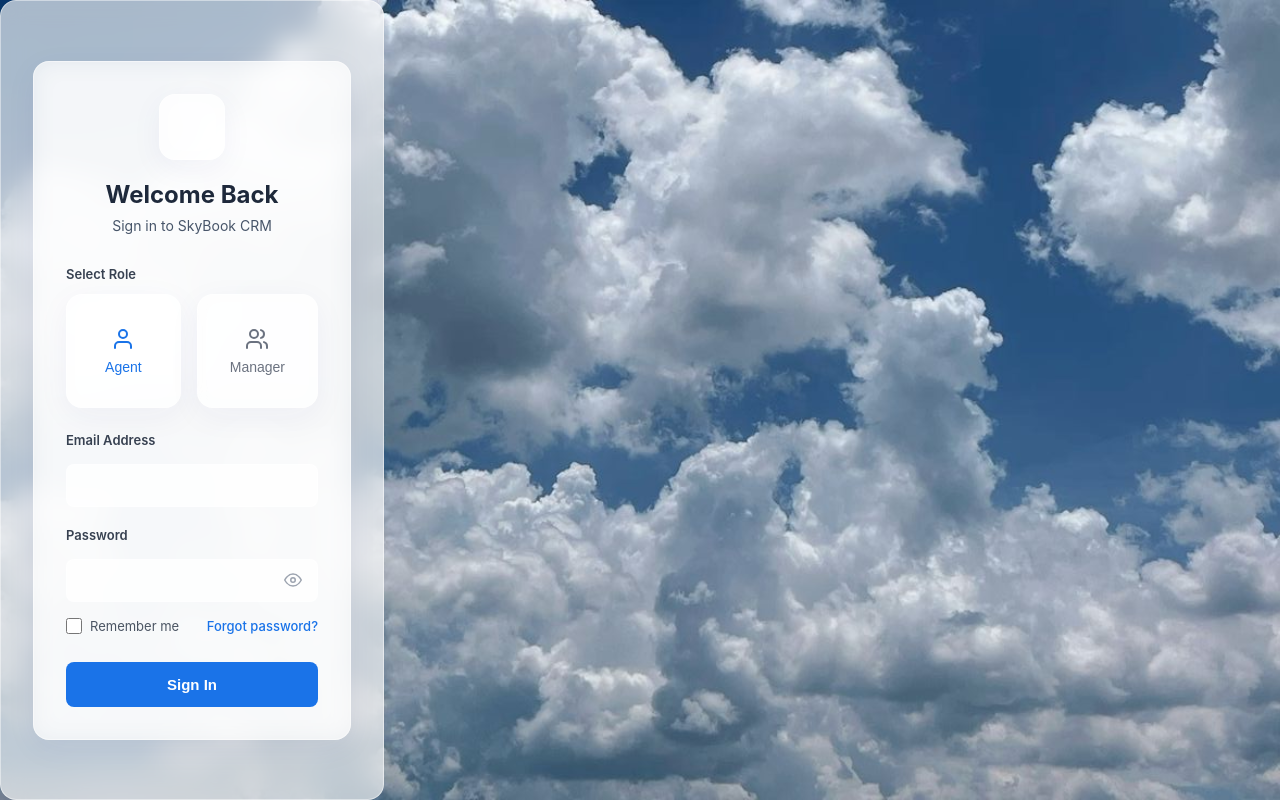
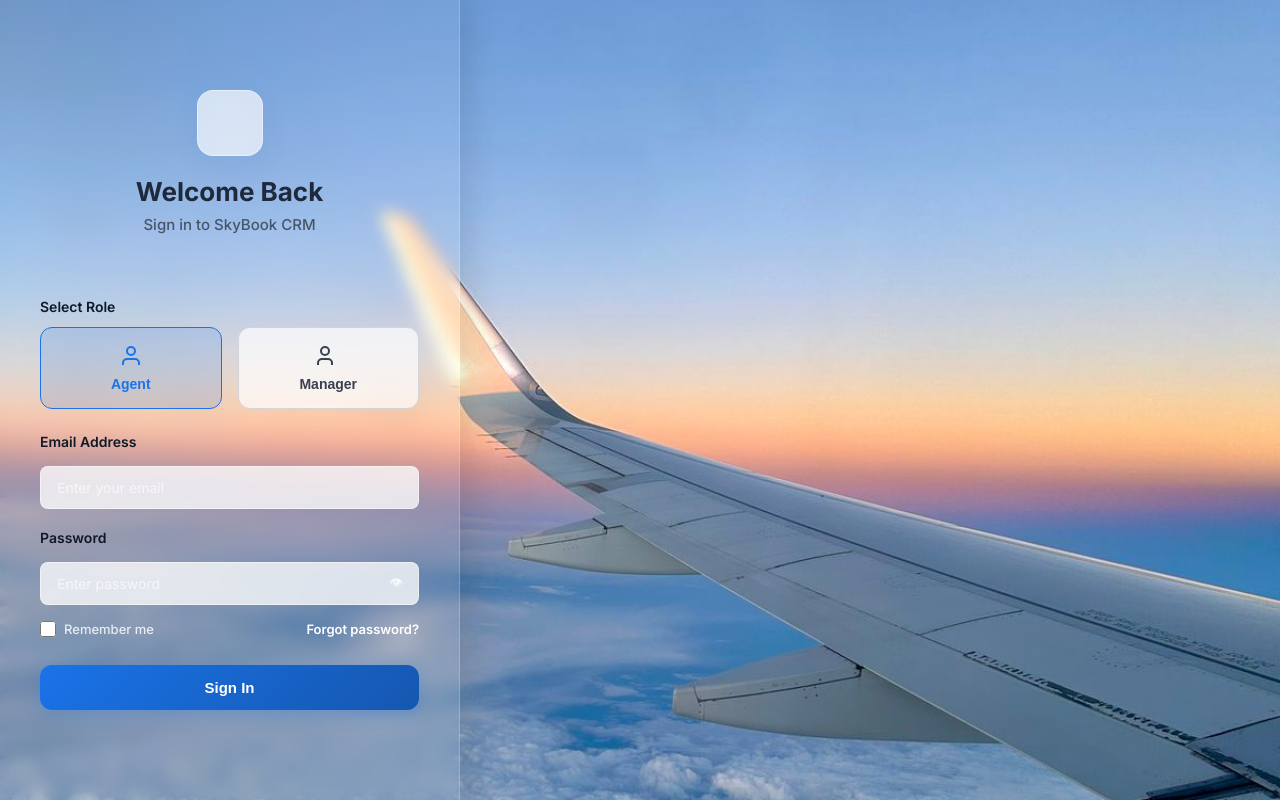
Before and after one commit to nandinirathore40/Roamify1, a React (Vite) app: page /login in a window 1280 px wide. Built offline with nearby package versions, Linux system fonts and the light colour scheme.

Commit message:
Updated login page UI: Added glassmorphism sidebar and fixed edge-to-edge layout

```diff
--- a/src/pages/Login.css
+++ b/src/pages/Login.css
@@ -1,25 +1,56 @@
-/* Login.css */
-
 .login-wrapper {
   min-height: 100vh;
   display: flex;
   align-items: center;
-  justify-content: center;
-  background-color: #f4f7fe; /* Light modern background */
-  padding: 20px;
+  justify-content: space-between;
+
+  padding: 0 80px;
+
+  position: relative;
+  overflow: hidden;
+
+  background-size: cover;
+  background-position: center;
+  background-repeat: no-repeat;
+
   font-family: -apple-system, BlinkMacSystemFont, "Segoe UI", Roboto, Helvetica, Arial, sans-serif;
 }
 
-.login-card-modern {
-  background: #ffffff;
-  width: 100%;
-  max-width: 440px;
-  border-radius: 16px;
-  box-shadow: 0 10px 30px rgba(0, 0, 0, 0.05);
-  padding: 40px;
+/* DARK OVERLAY */
+.login-wrapper::before {
+  content: "";
+
+  position: absolute;
+  inset: 0;
+
+  background: rgba(0, 0, 0, 0.28);
+
+  z-index: 1;
 }
 
-/* Header & Logo */
+/* GLASS LOGIN CARD */
+.login-card-modern {
+  background: rgba(255, 255, 255, 0.14);
+
+  backdrop-filter: blur(24px);
+  -webkit-backdrop-filter: blur(24px);
+
+  width: 100%;
+  max-width: 430px;
+
+  border-radius: 28px;
+
+  border: 1px solid rgba(255, 255, 255, 0.18);
+
+  box-shadow: 0 8px 40px rgba(0, 0, 0, 0.25);
+
+  padding: 42px;
+
+  position: relative;
+  z-index: 2;
+}
+
+/* HEADER */
 .login-header {
   text-align: center;
   margin-bottom: 32px;
@@ -28,13 +59,18 @@
 .logo-box {
   width: 56px;
   height: 56px;
+
   background-color: #1a73e8;
+
   border-radius: 14px;
+
   display: flex;
   align-items: center;
   justify-content: center;
+
   margin: 0 auto 20px;
-  box-shadow: 0 6px 16px rgba(26, 115, 232, 0.2);
+
+  box-shadow: 0 6px 16px rgba(26, 115, 232, 0.25);
 }
 
 .logo-svg {
@@ -43,29 +79,37 @@
   color: white;
 }
 
+/* TEXT COLORS FIXED */
 .login-header h1 {
-  font-size: 24px;
+  font-size: 28px;
   font-weight: 700;
-  color: #111827;
+
+  color: white;
+
   margin: 0 0 8px 0;
 }
 
 .login-header p {
   font-size: 14px;
-  color: #6b7280;
+
+  color: rgba(255, 255, 255, 0.82);
+
   margin: 0;
 }
 
-/* Role Selection Grid */
+/* ROLE SECTION */
 .role-section {
   margin-bottom: 24px;
 }
 
 .section-label {
   display: block;
+
   font-size: 13px;
   font-weight: 600;
-  color: #374151;
+
+  color: white;
+
   margin-bottom: 12px;
 }
 
@@ -74,20 +118,30 @@
   gap: 16px;
 }
 
+/* ROLE CARDS */
 .role-card-btn {
   flex: 1;
-  background: #ffffff;
-  border: 1px solid #e5e7eb;
-  border-radius: 10px;
+
+  background: rgba(255, 255, 255, 0.12);
+
+  border: 1px solid rgba(255, 255, 255, 0.18);
+
+  border-radius: 14px;
+
   padding: 16px 12px;
+
   display: flex;
   flex-direction: column;
   align-items: center;
   justify-content: center;
+
   gap: 8px;
+
   cursor: pointer;
-  transition: all 0.2s ease;
-  color: #6b7280;
+
+  transition: all 0.25s ease;
+
+  color: white;
 }
 
 .role-card-btn svg {
@@ -97,21 +151,26 @@
 
 .role-card-btn span {
   font-size: 14px;
-  font-weight: 500;
+  font-weight: 600;
 }
 
 .role-card-btn:hover {
-  border-color: #d1d5db;
-  background-color: #f9fafb;
+  background: rgba(255, 255, 255, 0.2);
+
+  transform: translateY(-2px);
 }
 
 .role-card-btn.active {
-  border-color: #1a73e8;
-  background-color: rgba(26, 115, 232, 0.04);
-  color: #1a73e8;
+  border-color: rgba(255, 255, 255, 0.4);
+
+  background: rgba(26, 115, 232, 0.4);
+
+  color: white;
+
+  box-shadow: 0 2px 12px rgba(26, 115, 232, 0.2);
 }
 
-/* Form Inputs */
+/* FORM */
 .login-form-modern {
   display: flex;
   flex-direction: column;
@@ -120,74 +179,89 @@
 
 .input-group label {
   display: block;
+
   font-size: 13px;
   font-weight: 600;
-  color: #374151;
+
+  color: white;
+
   margin-bottom: 8px;
 }
 
 .input-with-icon {
   position: relative;
+
   display: flex;
   align-items: center;
 }
 
-.input-icon {
-  position: absolute;
-  left: 14px;
-  width: 18px;
-  height: 18px;
-  color: #9ca3af;
+/* INPUTS */
+.input-with-icon input {
+  width: 100%;
+
+  padding: 14px 16px;
+
+  border: 1px solid rgba(255, 255, 255, 0.18);
+
+  border-radius: 12px;
+
+  font-size: 14px;
+
+  color: white;
+
+  transition: all 0.25s ease;
+
+  background: rgba(255, 255, 255, 0.12);
 }
 
-.input-with-icon input {
-  width: 100%;
-  padding: 12px 14px 12px 42px;
-  border: 1px solid #e5e7eb;
-  border-radius: 8px;
-  font-size: 14px;
-  color: #111827;
-  transition: all 0.2s;
+.input-with-icon input::placeholder {
+  color: rgba(255, 255, 255, 0.65);
 }
 
 .input-with-icon input:focus {
   outline: none;
-  border-color: #1a73e8;
-  box-shadow: 0 0 0 3px rgba(26, 115, 232, 0.1);
+
+  border-color: rgba(255, 255, 255, 0.45);
+
+  box-shadow: 0 0 0 3px rgba(255, 255, 255, 0.08);
+
+  background: rgba(255, 255, 255, 0.16);
 }
 
-/* Password Toggle */
+/* PASSWORD */
 .password-wrap input {
-  padding-right: 42px; /* space for eye icon */
+  padding-right: 46px;
 }
 
 .pwd-toggle-btn {
   position: absolute;
+
   right: 12px;
+
   background: none;
   border: none;
+
   padding: 4px;
+
   display: flex;
   align-items: center;
   justify-content: center;
+
   cursor: pointer;
-  color: #9ca3af;
-}
 
-.pwd-toggle-btn svg {
-  width: 18px;
-  height: 18px;
+  color: rgba(255, 255, 255, 0.75);
 }
 
 .pwd-toggle-btn:hover {
-  color: #4b5563;
+  color: white;
 }
 
-/* Remember Me & Forgot Password Row */
+/* ACTIONS */
 .login-actions-row {
   display: flex;
   align-items: center;
   justify-content: space-between;
+
   margin-top: -4px;
 }
 
@@ -195,61 +269,154 @@
   display: flex;
   align-items: center;
   gap: 8px;
+
   cursor: pointer;
 }
 
 .remember-checkbox input[type="checkbox"] {
   width: 16px;
   height: 16px;
+
   border-radius: 4px;
-  border: 1px solid #d1d5db;
+
   accent-color: #1a73e8;
+
   cursor: pointer;
 }
 
 .remember-checkbox span {
   font-size: 13px;
-  color: #4b5563;
+
+  color: rgba(255, 255, 255, 0.82);
+
+  font-weight: 500;
 }
 
 .forgot-link {
   font-size: 13px;
-  color: #1a73e8;
+
+  color: white;
+
   text-decoration: none;
-  font-weight: 500;
+
+  font-weight: 600;
 }
 
 .forgot-link:hover {
   text-decoration: underline;
 }
 
-/* Submit Button & Errors */
+/* BUTTON */
 .submit-btn {
   width: 100%;
+
   padding: 14px;
-  background-color: #1a73e8;
+
+  background: linear-gradient(
+    135deg,
+    #1a73e8,
+    #1557b0
+  );
+
   color: white;
+
   border: none;
-  border-radius: 8px;
+
+  border-radius: 12px;
+
   font-size: 15px;
   font-weight: 600;
+
   cursor: pointer;
-  transition: background-color 0.2s;
+
+  transition: all 0.25s ease;
+
   margin-top: 8px;
+
+  box-shadow: 0 4px 16px rgba(26, 115, 232, 0.3);
 }
 
 .submit-btn:hover:not(:disabled) {
-  background-color: #1557b0;
+  transform: translateY(-2px);
+
+  box-shadow: 0 8px 24px rgba(26, 115, 232, 0.4);
 }
 
 .submit-btn:disabled {
-  background-color: #93c5fd;
+  opacity: 0.7;
+
   cursor: not-allowed;
 }
 
+/* ERROR */
 .error-text {
-  color: #dc2626;
+  color: #fecaca;
+
   font-size: 13px;
+
   margin: -8px 0 0 0;
+
   text-align: center;
+
+  font-weight: 500;
 }
+
+/* RIGHT HERO CONTENT */
+.hero-side-content {
+  position: relative;
+  z-index: 2;
+
+  color: white;
+
+  max-width: 520px;
+}
+
+.hero-side-content h1 {
+  font-size: 76px;
+  line-height: 1.05;
+
+  margin-bottom: 20px;
+
+  font-weight: 700;
+}
+
+.hero-side-content p {
+  font-size: 20px;
+
+  color: rgba(255, 255, 255, 0.88);
+
+  line-height: 1.7;
+}
+
+/* RESPONSIVE */
+@media (max-width: 1000px) {
+  .hero-side-content {
+    display: none;
+  }
+
+  .login-wrapper {
+    justify-content: center;
+    padding: 20px;
+  }
+
+  .login-card-modern {
+    max-width: 100%;
+  }
+}
+
+.input-with-icon input {
+  width: 100%;
+  padding: 14px 16px;
+  border: 1px solid rgba(255, 255, 255, 0.4); /* Halka safed border */
+  border-radius: 10px;
+  font-size: 14px;
+  color: #111827;
+  transition: all 0.2s;
+  background: rgba(255, 255, 255, 0.3); /* Transparent background */
+  backdrop-filter: blur(4px); /* Inputs par chhota sa blur */
+}
+
+/* Text color for better visibility over transparent background */
+.input-group label {
+  color: #111827; /* Label dark rakhe hain taaki padhne mein aayein */
+}
--- a/src/pages/Login.jsx
+++ b/src/pages/Login.jsx
@@ -2,6 +2,7 @@ import React, { useState } from 'react'
 import { useNavigate } from 'react-router-dom'
 import { useAuth } from '../context/AuthContext'
 import './Login.css'
+import wingBg from '../assets/wing1.jpg'
 
 const Login = () => {
   const [role, setRole] = useState('agent')
@@ -25,6 +26,7 @@ const Login = () => {
     }
 
     setLoading(true)
+
     try {
       const mockUser = {
         name: role === 'manager' ? 'Admin Manager' : 'Agent User',
@@ -42,91 +44,130 @@ const Login = () => {
   }
 
   return (
-    <div className="login-wrapper">
-      <div className="login-card-modern">
-
-        {/* Header */}
+    <div
+      style={{
+        backgroundImage: `url(${wingBg})`,
+        backgroundSize: 'cover',
+        backgroundPosition: 'center',
+        backgroundRepeat: 'no-repeat',
+        height: '100vh',
+        width: '100vw',
+        display: 'flex',
+        margin: 0,
+        padding: 0,
+        overflow: 'hidden'
+      }}
+    >
+      {/* LEFT LOGIN CARD */}
+      <div
+        style={{
+          width: '100%',
+          maxWidth: '460px',
+          height: '100vh',
+          background: 'rgba(255, 255, 255, 0.08)',
+          backdropFilter: 'blur(8px)',
+          WebkitBackdropFilter: 'blur(8px)',
+          display: 'flex',
+          flexDirection: 'column',
+          justifyContent: 'center',
+          padding: '0 40px',
+          margin: 0,
+          borderRadius: 0,
+          borderRight: '1px solid rgba(255, 255, 255, 0.2)',
+          boxShadow: '10px 0 30px rgba(0, 0, 0, 0.1)',
+          zIndex: 10
+        }}
+      >
+        {/* HEADER */}
         <div className="login-header">
           <div className="logo-box">
             <svg viewBox="0 0 24 24" fill="none" stroke="currentColor" strokeWidth="2" strokeLinecap="round" strokeLinejoin="round" className="logo-svg">
-              <path d="M22 16.92v3a2 2 0 0 1-2.18 2 19.79 19.79 0 0 1-8.63-3.07 19.5 19.5 0 0 1-6-6 19.79 19.79 0 0 1-3.07-8.67A2 2 0 0 1 4.11 2h3a2 2 0 0 1 2 1.72 12.84 12.84 0 0 0 .7 2.81 2 2 0 0 1-.45 2.11L8.09 9.91a16 16 0 0 0 6 6l1.27-1.27a2 2 0 0 1 2.11-.45 12.84 12.84 0 0 0 2.81.7A2 2 0 0 1 22 16.92z" opacity="0"></path>
               <path d="M17.8 19.2 16 11l3.5-3.5C21 6 21.5 4 21 3c-1-.5-3 0-4.5 1.5L13 8 4.8 6.2c-.5-.1-.9.2-1.1.7l-1.2 3.6 7.6 3.1-2.9 2.9-3.6-.6-.9.9 2.9 4 4 2.9.9-.9-.6-3.6 2.9-2.9 3.1 7.6 3.6-1.2c.5-.2.8-.6.7-1.1z"></path>
-              <line x1="8" y1="21" x2="16" y2="21"></line>
             </svg>
           </div>
-          <h1>Welcome Back</h1>
-          <p>Sign in to SkyBook CRM</p>
+          <h1 style={{ fontSize: '26px', fontWeight: '800', color: '#111827', margin: '0 0 8px 0' }}>Welcome Back</h1>
+          <p style={{ fontSize: '15px', color: '#374151', margin: 0, fontWeight: '500' }}>Sign in to SkyBook CRM</p>
         </div>
 
-        {/* Role Selection */}
-        <div className="role-section">
-          <label className="section-label">Select Role</label>
-          <div className="role-toggle-grid">
+        {/* ROLE SECTION */}
+        <div className="role-section" style={{ marginBottom: '24px', marginTop: '32px' }}>
+          <label className="section-label" style={{ display: 'block', fontSize: '14px', fontWeight: '600', color: '#111827', marginBottom: '12px' }}>
+            Select Role
+          </label>
+
+          <div className="role-toggle-grid" style={{ display: 'flex', gap: '16px' }}>
+            {/* AGENT BUTTON */}
             <button
               type="button"
-              className={`role-card-btn ${role === 'agent' ? 'active' : ''}`}
               onClick={() => setRole('agent')}
+              style={{
+                flex: 1,
+                background: role === 'agent' ? 'rgba(26, 115, 232, 0.15)' : 'rgba(255, 255, 255, 0.7)',
+                border: `1px solid ${role === 'agent' ? '#1a73e8' : '#d1d5db'}`,
+                borderRadius: '12px',
+                padding: '16px 12px',
+                display: 'flex',
+                flexDirection: 'column',
+                alignItems: 'center',
+                cursor: 'pointer',
+                color: role === 'agent' ? '#1a73e8' : '#374151',
+                transition: 'all 0.2s'
+              }}
             >
-              <svg viewBox="0 0 24 24" fill="none" stroke="currentColor" strokeWidth="2" strokeLinecap="round" strokeLinejoin="round"><path d="M20 21v-2a4 4 0 0 0-4-4H8a4 4 0 0 0-4 4v2"></path><circle cx="12" cy="7" r="4"></circle></svg>
-              <span>Agent</span>
+              <svg viewBox="0 0 24 24" fill="none" stroke="currentColor" strokeWidth="2" style={{ width: '24px', height: '24px', marginBottom: '8px' }}>
+                <path d="M20 21v-2a4 4 0 0 0-4-4H8a4 4 0 0 0-4 4v2"></path>
+                <circle cx="12" cy="7" r="4"></circle>
+              </svg>
+              <span style={{ fontSize: '14px', fontWeight: '600' }}>Agent</span>
             </button>
+
+            {/* MANAGER BUTTON */}
             <button
               type="button"
-              className={`role-card-btn ${role === 'manager' ? 'active' : ''}`}
               onClick={() => setRole('manager')}
+              style={{
+                flex: 1,
+                background: role === 'manager' ? 'rgba(26, 115, 232, 0.15)' : 'rgba(255, 255, 255, 0.7)',
+                border: `1px solid ${role === 'manager' ? '#1a73e8' : '#d1d5db'}`,
+                borderRadius: '12px',
+                padding: '16px 12px',
+                display: 'flex',
+                flexDirection: 'column',
+                alignItems: 'center',
+                cursor: 'pointer',
+                color: role === 'manager' ? '#1a73e8' : '#374151',
+                transition: 'all 0.2s'
+              }}
             >
-              <svg viewBox="0 0 24 24" fill="none" stroke="currentColor" strokeWidth="2" strokeLinecap="round" strokeLinejoin="round"><path d="M16 21v-2a4 4 0 0 0-4-4H6a4 4 0 0 0-4 4v2"></path><circle cx="9" cy="7" r="4"></circle><path d="M22 21v-2a4 4 0 0 0-3-3.87"></path><path d="M16 3.13a4 4 0 0 1 0 7.75"></path></svg>
-              <span>Manager</span>
+              <svg viewBox="0 0 24 24" fill="none" stroke="currentColor" strokeWidth="2" style={{ width: '24px', height: '24px', marginBottom: '8px' }}>
+                <path d="M16 21v-2a4 4 0 0 0-4-4H6a4 4 0 0 0-4 4v2"></path>
+                <circle cx="9" cy="7" r="4"></circle>
+              </svg>
+              <span style={{ fontSize: '14px', fontWeight: '600' }}>Manager</span>
             </button>
           </div>
         </div>
 
+        {/* FORM */}
         <form onSubmit={handleSubmit} className="login-form-modern">
-
-          {/* Email Input - Icon Removed */}
           <div className="input-group">
-            <label>Email Address</label>
+            <label style={{ display: 'block', fontSize: '14px', fontWeight: '600', color: '#111827', marginBottom: '8px' }}>Email Address</label>
             <div className="input-with-icon">
-              <input
-                type="email"
-                value={email}
-                onChange={(e) => setEmail(e.target.value)}
-              />
+              <input type="email" placeholder="Enter your email" value={email} onChange={(e) => setEmail(e.target.value)} />
             </div>
           </div>
 
-          {/* Password Input - Lock Icon & Placeholder Removed, Eye Icon Kept */}
           <div className="input-group">
-            <label>Password</label>
+            <label style={{ display: 'block', fontSize: '14px', fontWeight: '600', color: '#111827', marginBottom: '8px' }}>Password</label>
             <div className="input-with-icon password-wrap">
-              <input
-                type={showPassword ? 'text' : 'password'}
-                value={password}
-                onChange={(e) => setPassword(e.target.value)}
-              />
-              <button
-                type="button"
-                className="pwd-toggle-btn"
-                onClick={() => setShowPassword(!showPassword)}
-                tabIndex="-1"
-              >
-                {showPassword ? (
-                  <svg viewBox="0 0 24 24" fill="none" stroke="currentColor" strokeWidth="2"><path d="M17.94 17.94A10.07 10.07 0 0 1 12 20c-7 0-11-8-11-8a18.45 18.45 0 0 1 5.06-5.94M9.9 4.24A9.12 9.12 0 0 1 12 4c7 0 11 8 11 8a18.5 18.5 0 0 1-2.16 3.19m-6.72-1.07a3 3 0 1 1-4.24-4.24"></path><line x1="1" y1="1" x2="23" y2="23"></line></svg>
-                ) : (
-                  <svg viewBox="0 0 24 24" fill="none" stroke="currentColor" strokeWidth="2"><path d="M1 12s4-8 11-8 11 8 11 8-4 8-11 8-11-8-11-8z"></path><circle cx="12" cy="12" r="3"></circle></svg>
-                )}
-              </button>
+              <input type={showPassword ? 'text' : 'password'} placeholder="Enter password" value={password} onChange={(e) => setPassword(e.target.value)} />
+              <button type="button" className="pwd-toggle-btn" onClick={() => setShowPassword(!showPassword)}>👁</button>
             </div>
           </div>
 
-          {/* Actions Row */}
           <div className="login-actions-row">
             <label className="remember-checkbox">
-              <input
-                type="checkbox"
-                checked={rememberMe}
-                onChange={(e) => setRememberMe(e.target.checked)}
-              />
+              <input type="checkbox" checked={rememberMe} onChange={(e) => setRememberMe(e.target.checked)} />
               <span>Remember me</span>
             </label>
             <a href="#" className="forgot-link">Forgot password?</a>
@@ -139,6 +180,8 @@ const Login = () => {
           </button>
         </form>
       </div>
+
+      {/* TEXT HATA DIYA GAYA HAI */}
     </div>
   )
 }
```
Also changed, not shown: src/assets/wing1.jpg (added), src/index.css (line endings or trailing spaces).
